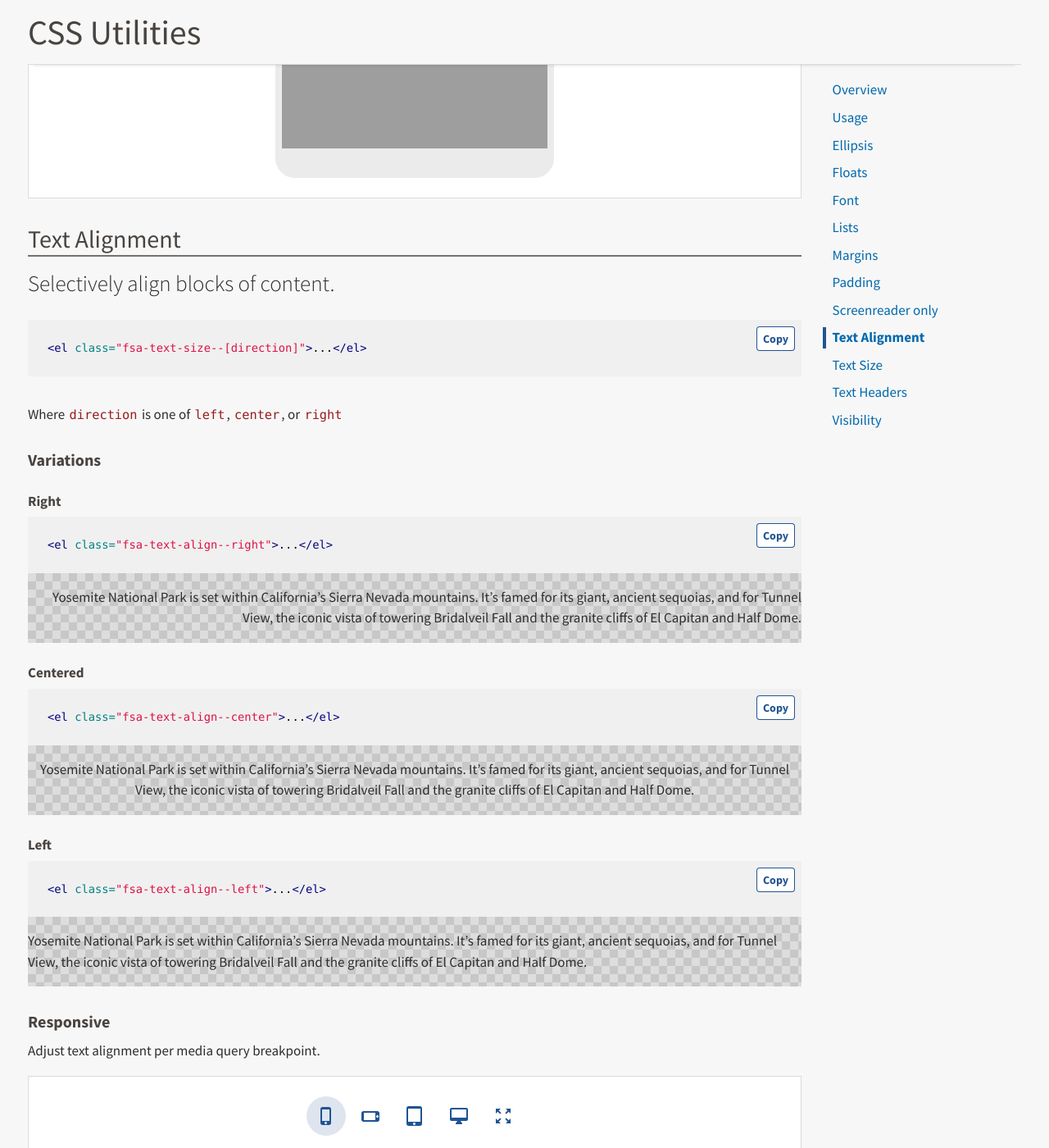
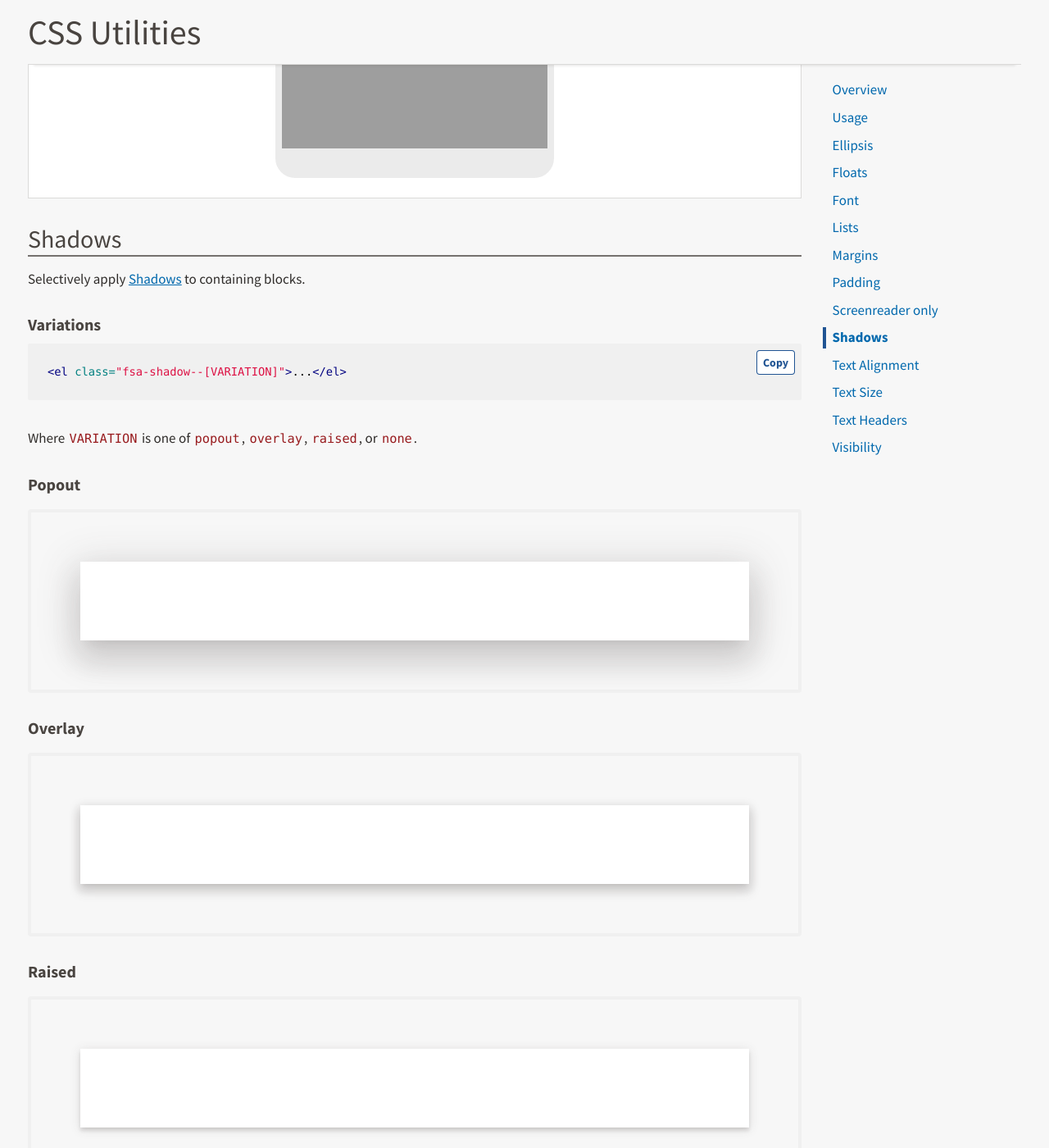
Before and after one commit to USDA-FSA/fsa-design-system, a Jekyll site: the page built from utilities/index.md, in a window 1280 px wide and 1400 px high, scrolled down 13283 px. Shown: the whole window at 82% size. Built offline with Jekyll 4.4.1, drawn with Linux system fonts in a browser that asks for light colours; some of the changed text lies outside the part shown.

Commit message:
Shadows doc'ing [initial #423, #410]

````diff
--- a/utilities/index.md
+++ b/utilities/index.md
@@ -540,6 +540,89 @@ Visibly hide when viewport is *within* a specific range, where `[size]` is one o
 {% assign rwdURL = "https://usda-fsa.github.io/fsa-style/demo/rwd__sr-only.html" %}
 {% include rwd-viewer.html %}
 
+## Shadows
+
+Selectively apply [Shadows]({{ site.baseurl }}visual-style/shadows/) to containing blocks.
+
+### Variations
+
+```html
+<el class="fsa-shadow--[VARIATION]">...</el>
+```
+
+Where `VARIATION` is one of `popout`, `overlay`, `raised`, or `none`.
+
+### Popout
+
+<div class="ds-preview">
+  <div class="fsa-m--l fsa-p--xl fsa-bg--white fsa-shadow--popout"></div>
+</div>
+
+### Overlay
+
+<div class="ds-preview">
+  <div class="fsa-m--l fsa-p--xl fsa-bg--white fsa-shadow--overlay"></div>
+</div>
+
+### Raised
+
+<div class="ds-preview">
+  <div class="fsa-m--l fsa-p--xl fsa-bg--white fsa-shadow--raised"></div>
+</div>
+
+### None
+
+<div class="ds-preview">
+  <div class="fsa-m--l fsa-p--xl fsa-bg--white fsa-shadow--none"></div>
+</div>
+
+### Hover
+
+```html
+<el class="fsa-shadow--:hover--[VARIATION]">...</el>
+```
+
+Where `VARIATION` is one of `popout`, `overlay`, `raised`, or `none`.
+
+### Popout
+
+<div class="ds-preview">
+  <div class="fsa-m--l fsa-p--xl fsa-bg--white fsa-shadow:hover--popout"></div>
+</div>
+
+### Overlay
+
+<div class="ds-preview">
+  <div class="fsa-m--l fsa-p--xl fsa-bg--white fsa-shadow:hover--overlay"></div>
+</div>
+
+### Raised
+
+<div class="ds-preview">
+  <div class="fsa-m--l fsa-p--xl fsa-bg--white fsa-shadow:hover--raised"></div>
+</div>
+
+### None
+
+<div class="ds-preview">
+  <div class="fsa-m--l fsa-p--xl fsa-bg--white fsa-shadow:hover--none"></div>
+</div>
+
+### Responsive
+
+Selectively apply at any Media Query breakpoint.
+
+<code>class="fsa-shadow-<strong>-[variation]@[breakpoint]</strong>"</code> where
+<code>breakpoint</code> is one of
+<code title="small">s</code>,
+<code title="medium">m</code>,
+<code title="large">l</code>, or
+<code title="extra large">xl</code>
+
+{% assign rwdSize = "phone" %}
+{% assign rwdURL = "https://usda-fsa.github.io/fsa-style/demo/rwd__shadows.html" %}
+{% include rwd-viewer.html %}
+
 ## Text Alignment
 
 <p class="fsa-text--lead">Selectively align blocks of content.</p>
````
Also changed, not shown: _data/navvy.yml (+10 -5 lines).
